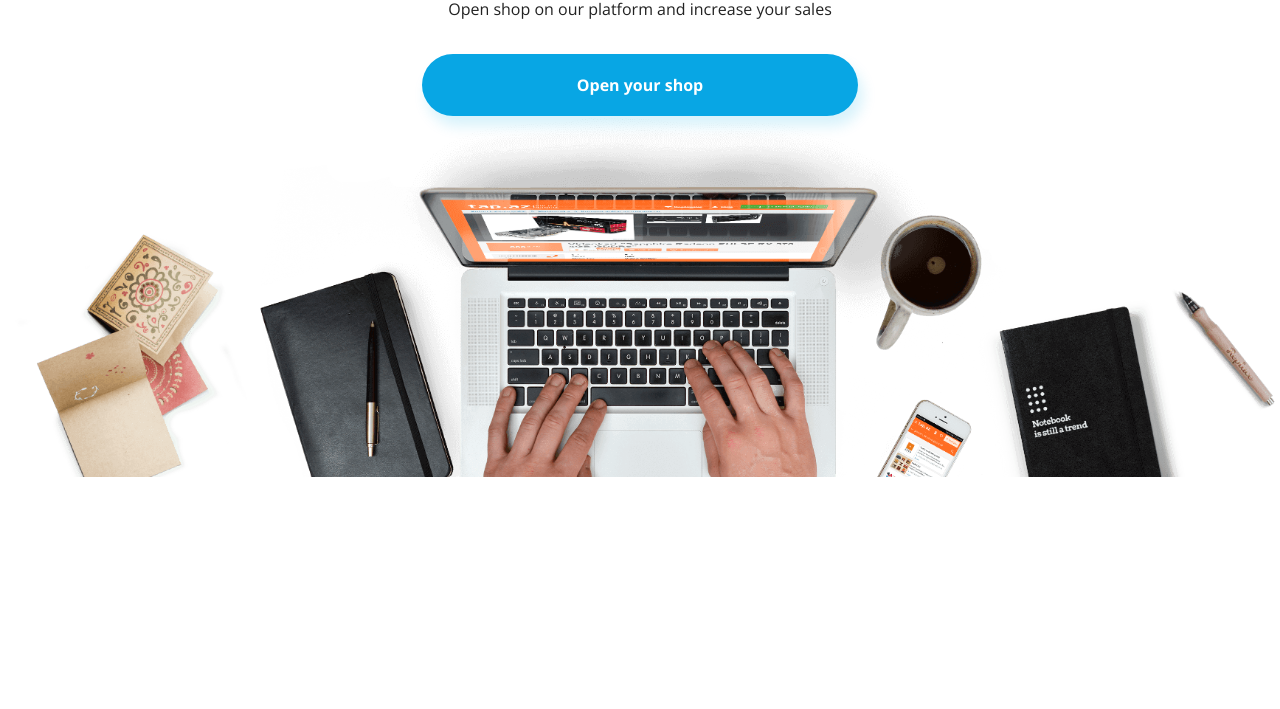
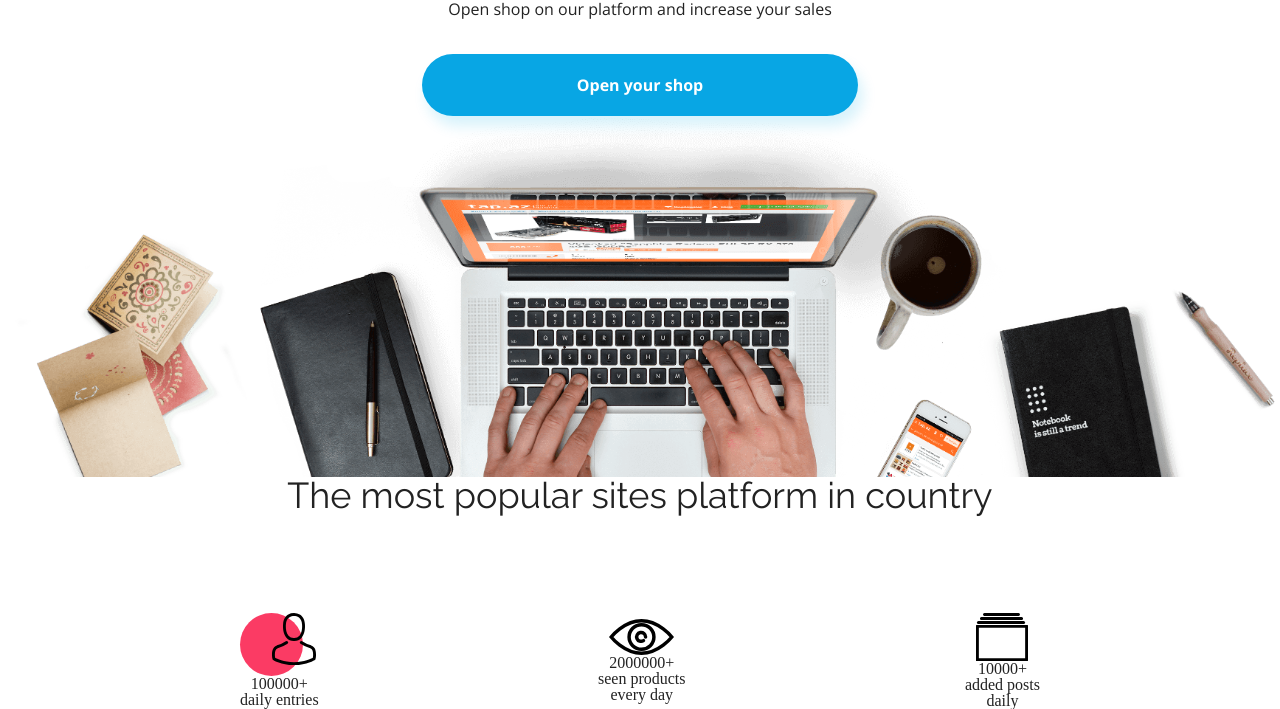
Before and after one commit to MrH2310/Workshop_Best_Buy, a plain HTML site: page index.html in a window 1280 px wide. Shown: the part 268-977 px from the top of the page. Before the commit the page ends 800 px from the top, so only its background shows below. Drawn offline with nearby package versions, Linux system fonts and the light colour scheme.

Commit message:
Another section done

```diff
--- a/css/style.css
+++ b/css/style.css
@@ -83,14 +83,34 @@ header div.container {
   font-family: var(--font-open-sans);
   font-weight: 600;
 }
-
-
-
-
-
-
-
 .opening img {
   width: 100%;
   height: auto;
 }
+/* 2nd section statistics */
+.stats {
+  display: flex;
+  justify-content: center;
+  text-align: center;
+}
+h2 {
+  font-family: 'Raleway';
+  font-size: 36px;
+  padding-bottom: 100px;
+}
+.statistics {
+  display: flex;
+  justify-content: space-between;
+  align-items: center;
+  width: 800px;
+}
+.entry_circle {
+  position: relative;
+  background: var(--color-redish);
+  border-radius: 50%;
+  width: 63px;
+  height: 63px;
+}
+.entry_circle img {
+  position: absolute;
+}
--- a/index.html
+++ b/index.html
@@ -34,6 +34,7 @@
             </nav>
         </div>
     </header>
+    <main>
         <section class="opening">
             <div class="opening_content">
                 <h1>Sell More!</h1>
@@ -43,10 +44,34 @@
             <img src="img/Background.png" alt class="opening">
         </section>
         <section class="stats">
-
-
-
+            <div>
+                <h2>The most popular sites platform in country</h2>
+                <div class="statistics">
+                    <div class="column1">
+                        <div class="entry_circle">
+                            <img src="img/Person.svg" alt="person">
+                        </div>
+                        <div class="entries_no">100000+</div>
+                        <div class="descritpion1">daily entries</div>
+                    </div>
+                    <div class="column2">
+                        <div class="seen_circle">
+                            <img src="img/Eye.svg" alt="Eye">
+                        </div>
+                        <div class="seen_no">2000000+</div>
+                        <div class="descritpion2">seen products <br> every day</div>
+                    </div>
+                    <div class="column3">
+                        <div class="posts_circle">
+                            <img src="img/Catalog.svg" alt="catalog">
+                        </div>
+                        <div class="posts_no">10000+</div>
+                        <div class="descritpion3">added posts <br> daily</div>
+                    </div>
+                </div>
+            </div>
 
         </section>
+    </main>
 </body>
 </html>
```
Lines whose indentation alone changed are shown as unchanged.
